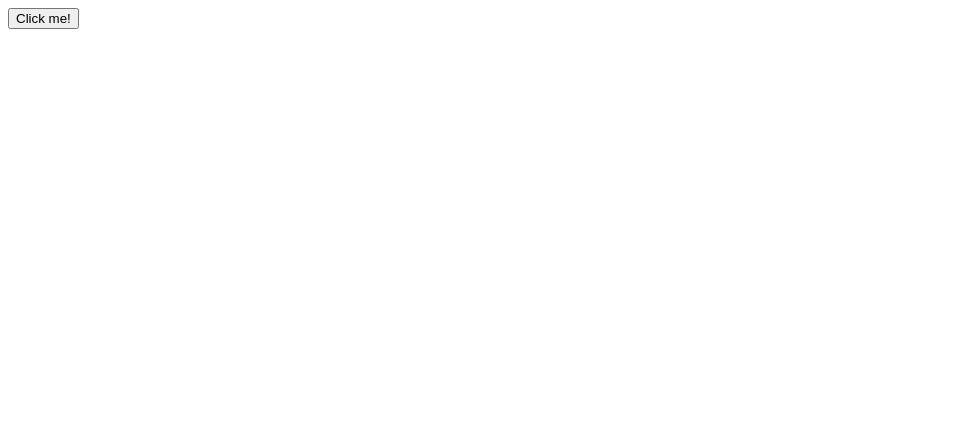
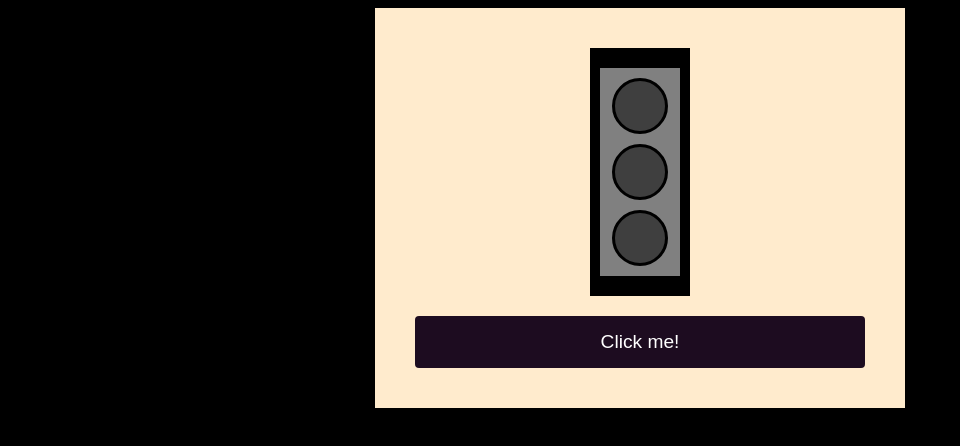
Before and after one commit to JulianaOAguilar/bootcampDevJr-TrafficLights, a plain HTML site: page index.html in a window 1280 px wide. Shown: the whole page, without its empty margins (0-960 px from the left). Drawn offline with Linux system fonts and the light colour scheme.

Commit message:
Close #2 - css

```diff
--- a/index.html
+++ b/index.html
@@ -1,32 +1,23 @@
 <!DOCTYPE html>
 <html lang="en">
+
     <head>
-    <meta charset="UTF-8">
-    <meta name="viewport" content="width=device-width, initial-scale=1.0">
+        <meta charset="UTF-8" />
+        <meta name="viewport" content="width=device-width, initial-scale=1.0" />
         <title>traffic</title>
-    <link rel="stylesheet" href="style.css">
+        <link rel="stylesheet" href="style.css" />
     </head>
+
     <body>
         <div class="container">
             <div class="traffic">
                 <div class="panel">
-
-                <div class="red-light">
-
+                    <div class="light light-off"></div>
+                    <div class="light light-off"></div>
+                    <div class="light light-off"></div>
                 </div>
-                <div class="yellow-light">
-
             </div>
-                <div class="green-light">
-
-                </div>
-
-            </div>
-
-        </div>
-
-        <button> Click me! </button>
-
+            <button>Click me!</button>
         </div>
     </body>
 </html>
--- a/style.css
+++ b/style.css
@@ -0,0 +1,78 @@
+body {
+    background-color: black;
+}
+
+button {
+    background-color: #1d0c20;
+    border: none;
+    color: #fff;
+    padding: 15px 32px;
+    text-decoration: none;
+    font-size: 1.2rem;
+    border-radius: 4px;
+    cursor: pointer;
+}
+
+.container {
+    background-color: #ffebcd;
+    padding: 40px;
+    width: 450px;
+    margin: auto;
+    display: flex;
+    flex-direction: column;
+}
+
+.traffic {
+    background-color: black;
+    width: 100px;
+    padding-top: 10px;
+    padding-bottom: 10px;
+    display: flex;
+    flex-direction: column;
+    margin: auto;
+    margin-bottom: 20px;
+}
+
+.panel {
+
+    background-color: #808080;
+    margin: 10px;
+    padding: 10px;
+    display: flex;
+    flex-direction: column;
+    row-gap: 10px;
+
+}
+
+.red-light {
+    background-color: #ff0000;
+
+}
+
+.yellow-light {
+    background-color: #ffff00
+}
+
+.green-light {
+    background-color: #00ff00
+}
+
+.light-off {
+
+
+    background-color: #3f3f3f;
+
+
+
+}
+
+.light {
+    margin: auto;
+    border-color: #000;
+    border-width: medium;
+    border-style: solid;
+    border-radius: 50%;
+    width: 50px;
+    height: 50px;
+
+}
```
Lines whose indentation alone changed are shown as unchanged.
